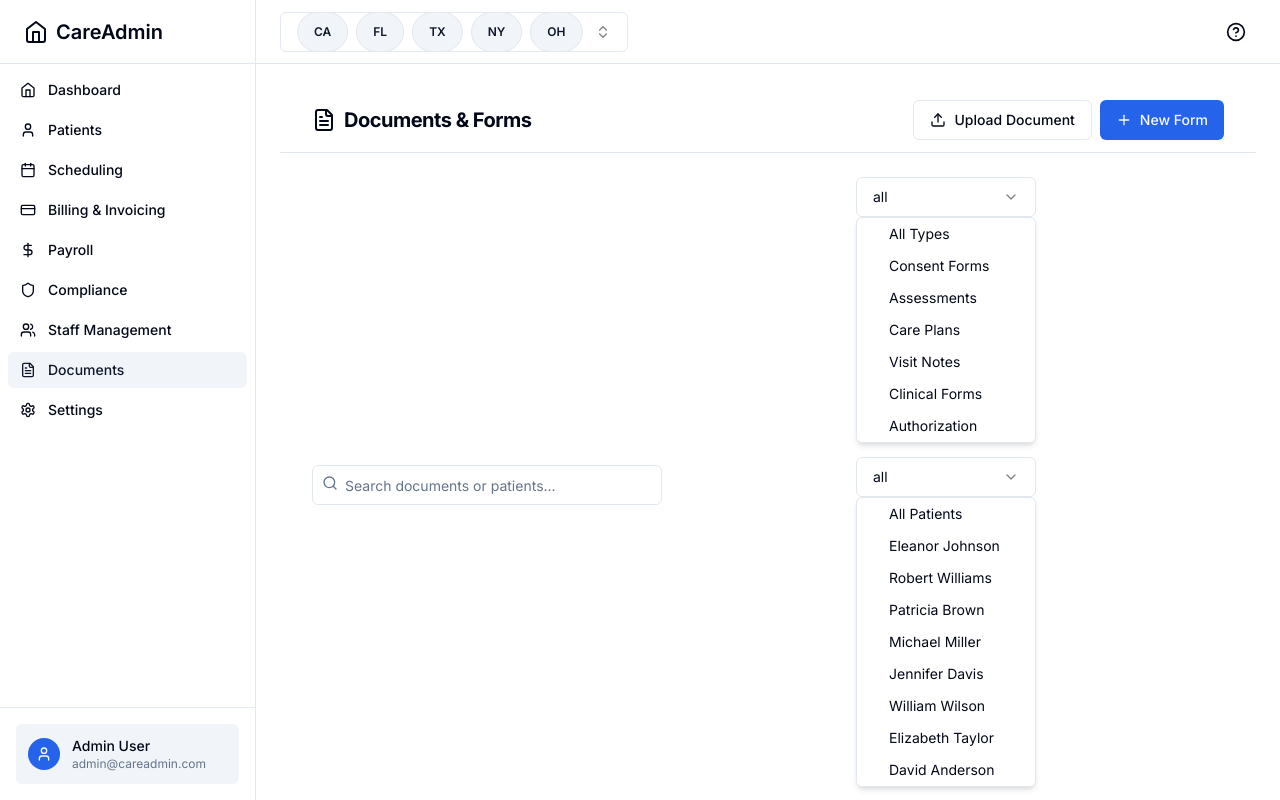
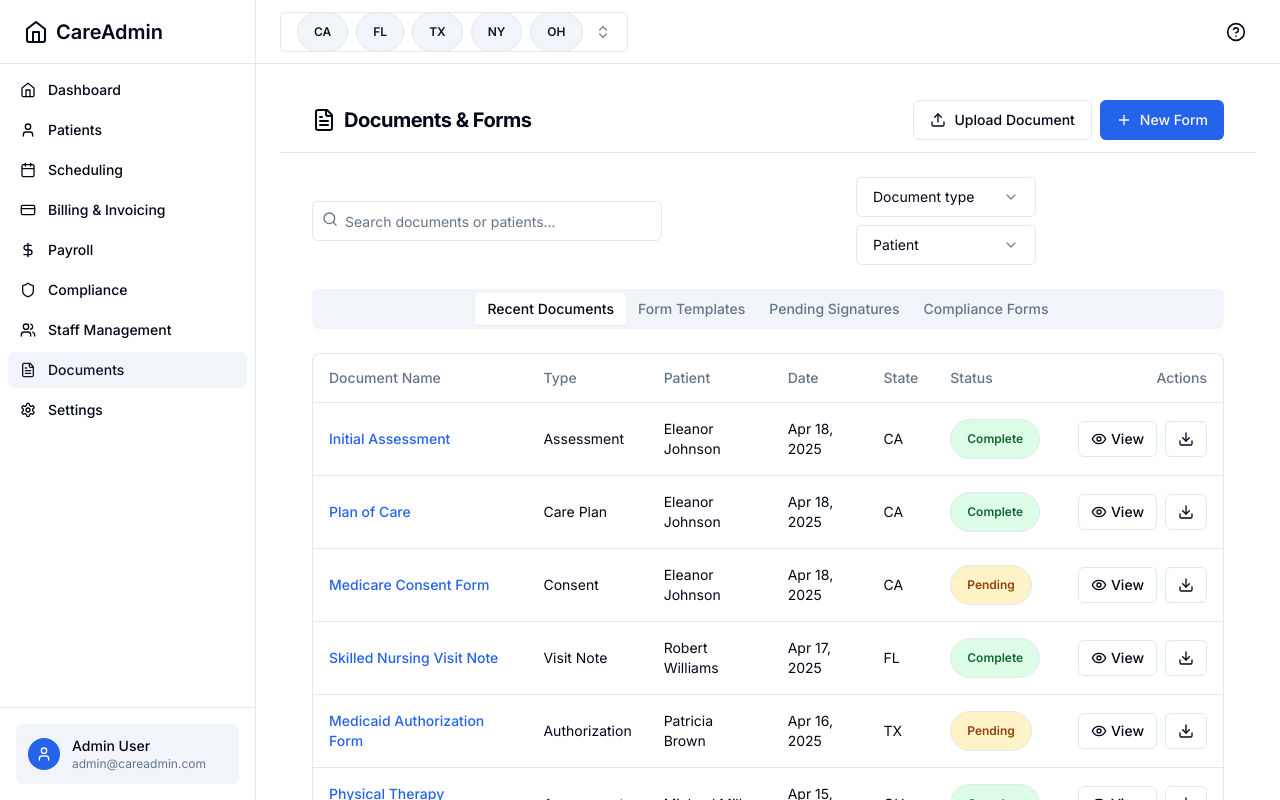
Before and after one commit to dzodze00/careadmin, a Next.js app: page /documents in a window 1280 px wide. Shown: the top 800 px of the page. Built offline with nearby package versions, Linux system fonts and the light colour scheme.

Commit message:
Update select.tsx

```diff
--- a/components/ui/select.tsx
+++ b/components/ui/select.tsx
@@ -1,11 +1,11 @@
 "use client"
 
 import * as React from "react"
-import { ChevronDown } from "lucide-react"
+import { ChevronDown, Check } from "lucide-react"
 
 import { cn } from "@/lib/utils"
 import { Button } from "@/components/ui/button"
-import { Popover, PopoverContent, PopoverTrigger } from "@/components/ui/popover"
+import { Dialog, DialogContent } from "@/components/ui/dialog"
 
 const Select = React.forwardRef<
   HTMLDivElement,
@@ -15,6 +15,7 @@ const Select = React.forwardRef<
     onValueChange?: (value: string) => void
   }
 >(({ className, defaultValue, value: controlledValue, onValueChange, children, ...props }, ref) => {
+  const [open, setOpen] = React.useState(false)
   const [value, setValue] = React.useState(defaultValue || "")
 
   // Handle controlled component
@@ -29,24 +30,23 @@ const Select = React.forwardRef<
     if (onValueChange) {
       onValueChange(newValue)
     }
+    setOpen(false)
   }
 
   return (
     <div ref={ref} className={cn("relative w-full", className)} {...props}>
-      <Popover>
-        <PopoverTrigger asChild>
-          <div>
       {React.Children.map(children, (child) => {
         if (React.isValidElement(child) && child.type === SelectTrigger) {
           return React.cloneElement(child as React.ReactElement<any>, {
             value,
+            onClick: () => setOpen(true),
           })
         }
-              return child
+        return null
       })}
-          </div>
-        </PopoverTrigger>
-        <PopoverContent className="w-[var(--radix-popover-trigger-width)] p-0">
+
+      <Dialog open={open} onOpenChange={setOpen}>
+        <DialogContent className="p-0 sm:max-w-[var(--select-trigger-width,15rem)]">
           {React.Children.map(children, (child) => {
             if (React.isValidElement(child) && child.type === SelectContent) {
               return React.cloneElement(child as React.ReactElement<any>, {
@@ -54,10 +54,10 @@ const Select = React.forwardRef<
                 onValueChange: handleValueChange,
               })
             }
-            return child
+            return null
           })}
-        </PopoverContent>
-      </Popover>
+        </DialogContent>
+      </Dialog>
     </div>
   )
 })
@@ -70,7 +70,7 @@ const SelectTrigger = React.forwardRef<
   }
 >(({ className, children, value, ...props }, ref) => {
   // Find the selected item's label
-  let selectedLabel = value
+  let selectedLabel = null
   React.Children.forEach(children, (child) => {
     if (React.isValidElement(child) && child.props.value === value) {
       selectedLabel = child.props.children
@@ -84,6 +84,11 @@ const SelectTrigger = React.forwardRef<
       role="combobox"
       aria-expanded={props["aria-expanded"]}
       className={cn("w-full justify-between font-normal", className)}
+      style={
+        {
+          "--select-trigger-width": `${className?.includes("w-[") ? className.match(/w-\[(.*?)\]/)?.[1] : "15rem"}`,
+        } as React.CSSProperties
+      }
       {...props}
     >
       <span className="flex-1 text-left">{selectedLabel || children}</span>
@@ -101,15 +106,7 @@ const SelectContent = React.forwardRef<
   }
 >(({ className, children, value, onValueChange, ...props }, ref) => {
   return (
-    <div
-      ref={ref}
-      className={cn(
-        "relative z-50 max-h-96 min-w-[8rem] overflow-hidden rounded-md border bg-popover text-popover-foreground shadow-md",
-        className,
-      )}
-      {...props}
-    >
-      <div className="max-h-[var(--radix-popover-content-available-height)] overflow-auto">
+    <div ref={ref} className={cn("max-h-[300px] overflow-auto p-1", className)} {...props}>
       {React.Children.map(children, (child) => {
         if (React.isValidElement(child) && child.type === SelectItem) {
           return React.cloneElement(child as React.ReactElement<any>, {
@@ -119,7 +116,6 @@ const SelectContent = React.forwardRef<
         }
         return child
       })}
-      </div>
     </div>
   )
 })
@@ -137,7 +133,7 @@ const SelectItem = React.forwardRef<
     <div
       ref={ref}
       className={cn(
-        "relative flex w-full cursor-default select-none items-center rounded-sm py-1.5 pl-8 pr-2 text-sm outline-none data-[disabled]:pointer-events-none data-[disabled]:opacity-50",
+        "relative flex w-full cursor-pointer select-none items-center rounded-sm py-1.5 pl-8 pr-2 text-sm outline-none",
         selected ? "bg-accent text-accent-foreground" : "hover:bg-accent hover:text-accent-foreground",
         className,
       )}
@@ -145,16 +141,7 @@ const SelectItem = React.forwardRef<
       {...props}
     >
       <span className="absolute left-2 flex h-3.5 w-3.5 items-center justify-center">
-        {selected && (
-          <svg width="15" height="15" viewBox="0 0 15 15" fill="none" xmlns="http://www.w3.org/2000/svg">
-            <path
-              d="M11.4669 3.72684C11.7558 3.91574 11.8369 4.30308 11.648 4.59198L7.39799 11.092C7.29783 11.2452 7.13556 11.3467 6.95402 11.3699C6.77247 11.3931 6.58989 11.3355 6.45446 11.2124L3.70446 8.71241C3.44905 8.48022 3.43023 8.08494 3.66242 7.82953C3.89461 7.57412 4.28989 7.55529 4.5453 7.78749L6.75292 9.79441L10.6018 3.90792C10.7907 3.61902 11.178 3.53795 11.4669 3.72684Z"
-              fill="currentColor"
-              fillRule="evenodd"
-              clipRule="evenodd"
-            ></path>
-          </svg>
-        )}
+        {selected && <Check className="h-4 w-4" />}
       </span>
       <span className="text-sm">{children}</span>
     </div>
```
Lines whose indentation alone changed are shown as unchanged.
